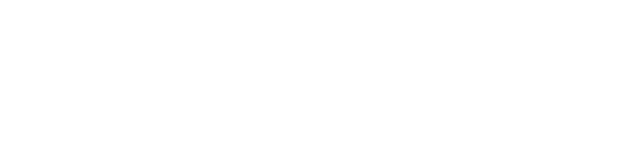
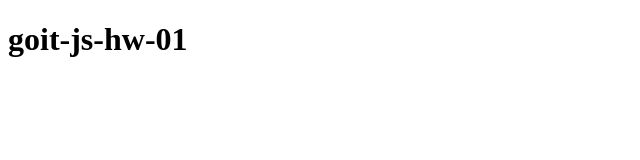
Before and after one commit to DmitriyBurmak/goit-js-hw-01, a plain HTML site: page index.html in a window 1280 px wide. Shown: the whole page, without its empty margins (0-640 px from the left). Drawn offline with Linux system fonts and the light colour scheme.

Commit message:
add name body

```diff
--- a/index.html
+++ b/index.html
@@ -6,7 +6,7 @@
     <title>Document</title>
 </head>
 <body>
-
+<h1>goit-js-hw-01</h1>
     <script src="./js/task-1.js"></script>
     <script src="./js/task-2.js"></script>
     <script src="./js/task-3.js"></script>
```
